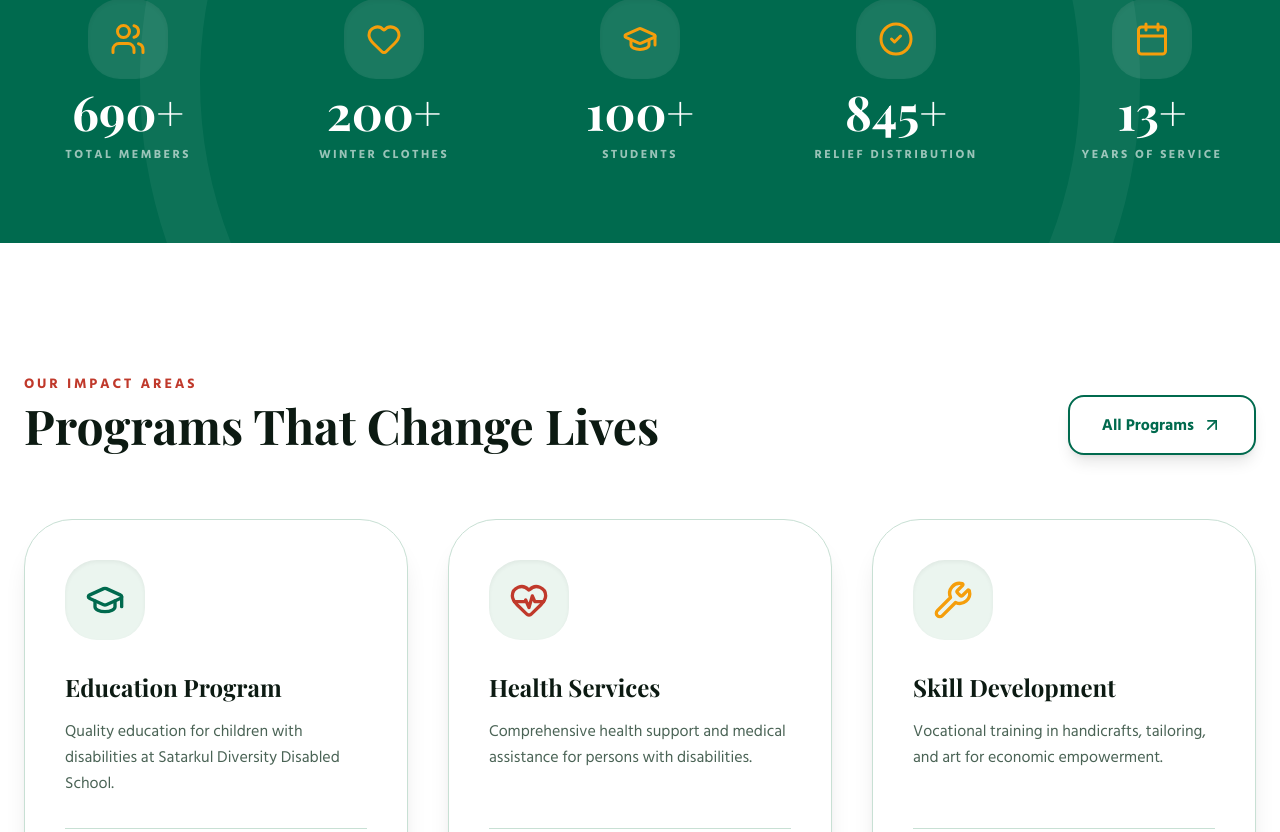
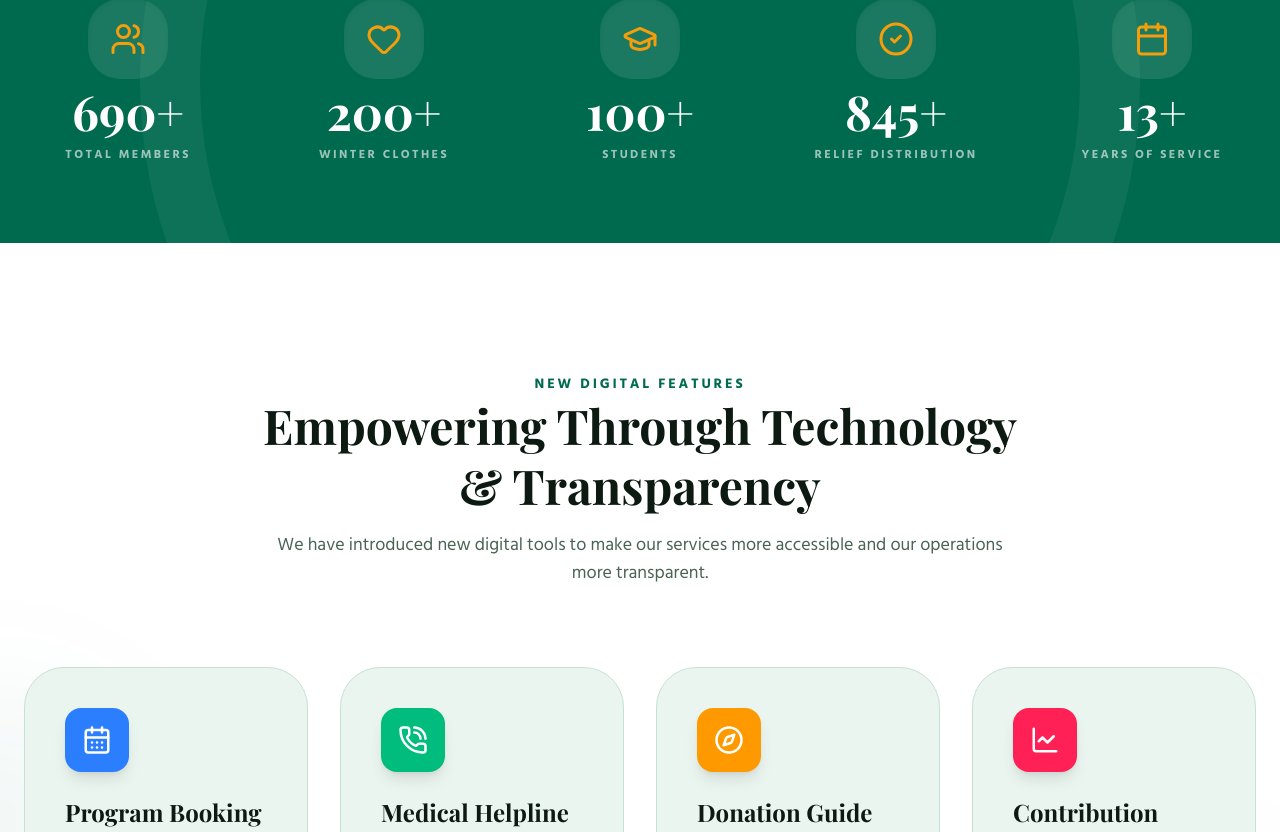
Before and after one commit to shafial-akbar/Satarkul, a React (Vite) app: page / in a window 1280 px wide. Shown: the part 1968-2800 px from the top of the page. Built offline with nearby package versions, Linux system fonts and the light colour scheme; no server answers; a web font is replaced by a local one.

Commit message:
feat: Add digital services and transparency section
Introduces a new section to the homepage highlighting recent digital enhancements and commitment to transparency. This section aims to showcase new tools for improved service accessibility and operational openness.

```diff
--- a/src/pages/home/variants/Variant1.jsx
+++ b/src/pages/home/variants/Variant1.jsx
@@ -27,7 +27,11 @@ import {
   ArrowUpRight,
   ExternalLink,
   ChevronLeft,
-  ChevronRight
+  ChevronRight,
+  CalendarDays,
+  PhoneCall,
+  Compass,
+  LineChart
 } from 'lucide-react';
 import { Link } from 'react-router-dom';
 
@@ -347,6 +351,88 @@ export default function Variant1() {
         <div className="absolute top-0 right-0 w-full h-full opacity-5 pointer-events-none">
           <div className="absolute top-1/2 left-1/2 -translate-x-1/2 -translate-y-1/2 w-[1000px] h-[1000px] border-[60px] border-white rounded-full" />
         </div>
+      </section>
+
+      {/* Presentation Highlight: Digital Services & Transparency */}
+      <section className="py-24 lg:py-32 bg-white relative overflow-hidden">
+        <div className="max-w-7xl mx-auto px-6 relative z-10">
+          <div className="text-center max-w-3xl mx-auto mb-20 space-y-4">
+            <span className="text-primary font-bold tracking-[0.2em] uppercase text-sm">
+              {lang === 'en' ? 'New Digital Features' : 'নতুন ডিজিটাল বৈশিষ্ট্য'}
+            </span>
+            <h2 className="text-4xl lg:text-5xl font-display font-bold text-text-main leading-tight">
+              {lang === 'en' ? 'Empowering Through Technology & Transparency' : 'প্রযুক্তি এবং স্বচ্ছতার মাধ্যমে ক্ষমতায়ন'}
+            </h2>
+            <p className="text-muted text-lg">
+              {lang === 'en'
+                ? 'We have introduced new digital tools to make our services more accessible and our operations more transparent.'
+                : 'আমাদের পরিষেবাগুলোকে আরও সহজলভ্য এবং আমাদের কার্যক্রমকে আরও স্বচ্ছ করতে আমরা নতুন ডিজিটাল টুল চালু করেছি।'}
+            </p>
+          </div>
+
+          <div className="grid grid-cols-1 md:grid-cols-2 lg:grid-cols-4 gap-8">
+            {[
+              {
+                title: { en: 'Program Booking', bn: 'প্রোগ্রাম বুকিং' },
+                desc: { en: 'Book therapy and training slots online via interactive calendar.', bn: 'ইন্টারেক্টিভ ক্যালেন্ডারের মাধ্যমে অনলাইনে থেরাপি এবং ট্রেনিং স্লট বুক করুন।' },
+                icon: CalendarDays,
+                link: '/support/booking',
+                color: 'bg-blue-500',
+              },
+              {
+                title: { en: 'Medical Helpline', bn: 'মেডিকেল হেল্পলাইন' },
+                desc: { en: 'Instant access to emergency medical contact information.', bn: 'জরুরী মেডিকেল কন্টাক্ট ইনফরমেশন দ্রুত খুঁজে পান।' },
+                icon: PhoneCall,
+                link: '/support/helpline',
+                color: 'bg-emerald-500',
+              },
+              {
+                title: { en: 'Donation Guide', bn: 'অনুদান সহায়িকা' },
+                desc: { en: 'Strategic priority list to help donors contribute effectively.', bn: 'দাতাদের কার্যকরভাবে অবদান রাখতে সহায়তার জন্য চাহিদার তালিকা।' },
+                icon: Compass,
+                link: '/support/donation-guide',
+                color: 'bg-amber-500',
+              },
+              {
+                title: { en: 'Contribution Tracking', bn: 'অনুদান ট্র্যাকিং' },
+                desc: { en: 'Transparent tracking of all small and large contributions.', bn: 'সব ছোট এবং বড় অনুদানের স্বচ্ছ ট্র্যাকিং ব্যবস্থা।' },
+                icon: LineChart,
+                link: '/support/contribution-tracking',
+                color: 'bg-rose-500',
+              }
+            ].map((feature, fIdx) => (
+              <motion.div
+                key={fIdx}
+                initial={{ opacity: 0, y: 30 }}
+                whileInView={{ opacity: 1, y: 0 }}
+                viewport={{ once: true }}
+                transition={{ delay: fIdx * 0.1 }}
+                className="group relative"
+              >
+                <Link to={feature.link} className="block space-y-6 p-10 rounded-[2.5rem] bg-surface-alt border border-border hover:border-primary hover:shadow-2xl transition-all duration-500 h-full">
+                  <div className={`w-16 h-16 ${feature.color} text-white rounded-2xl flex items-center justify-center shadow-lg group-hover:scale-110 transition-transform duration-500`}>
+                    <feature.icon size={30} />
+                  </div>
+                  <div className="space-y-4">
+                    <h3 className="text-2xl font-display font-bold text-text-main group-hover:text-primary transition-colors">
+                      {getLocalized(feature.title)}
+                    </h3>
+                    <p className="text-muted leading-relaxed text-sm">
+                      {getLocalized(feature.desc)}
+                    </p>
+                  </div>
+                  <div className="pt-4 flex items-center gap-2 text-primary font-bold text-sm">
+                    {lang === 'en' ? 'Open Module' : 'মডিউলটি খুলুন'} <ArrowRight size={16} className="group-hover:translate-x-2 transition-transform" />
+                  </div>
+                </Link>
+              </motion.div>
+            ))}
+          </div>
+        </div>
+
+        {/* Decorative elements */}
+        <div className="absolute top-1/2 left-0 w-64 h-64 bg-primary/5 rounded-full blur-3xl -translate-x-1/2" />
+        <div className="absolute bottom-0 right-0 w-96 h-96 bg-secondary/5 rounded-full blur-3xl translate-x-1/3 translate-y-1/3" />
       </section>
 
       {/* Programs Section */}
```
